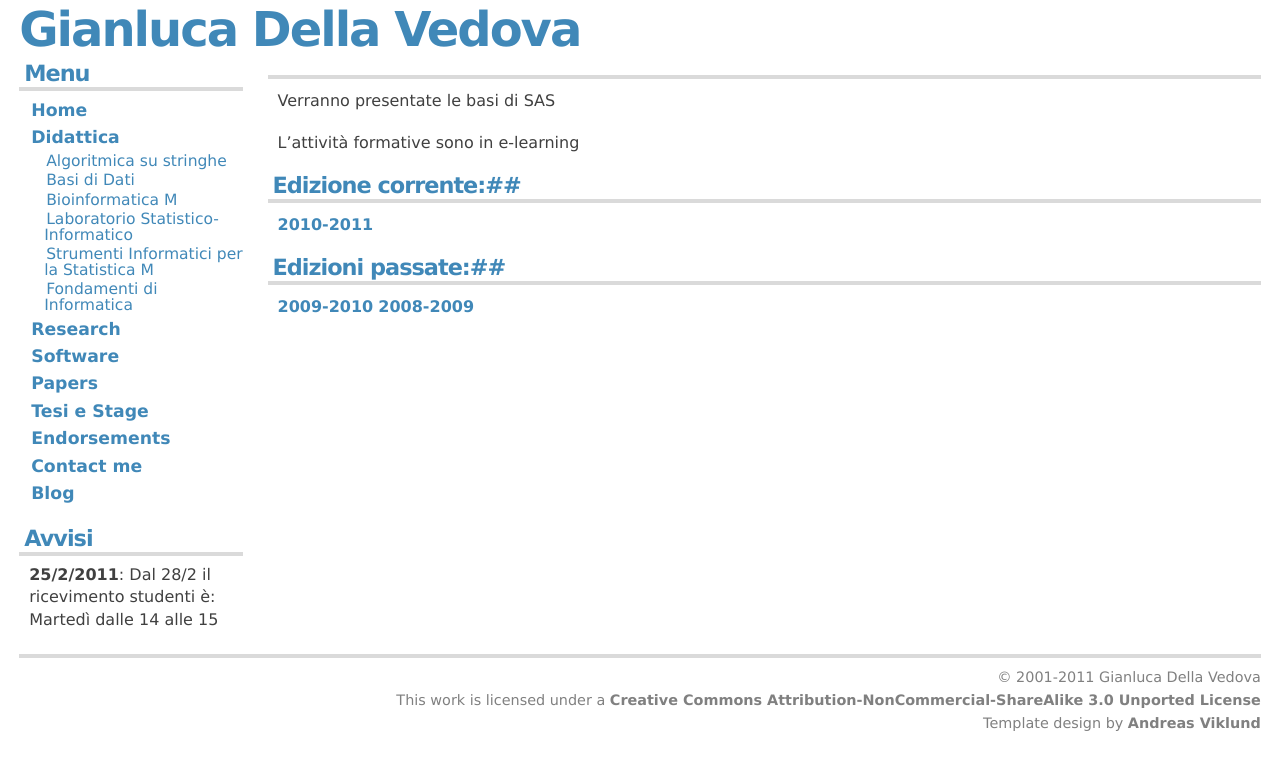
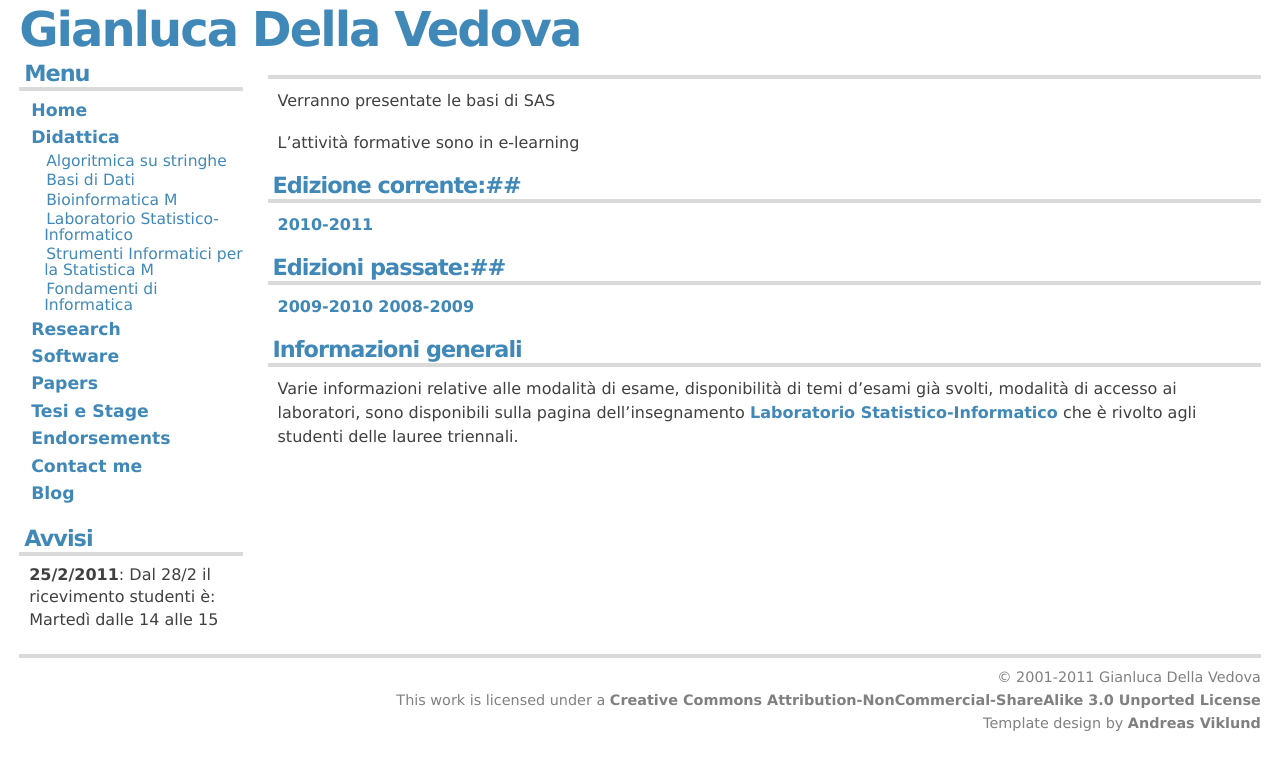
Before and after one commit to gdv/gianluca.dellavedova.org, a Jekyll site: the page built from didattica/Strumenti Informatici per la Statistica/index.md, in a window 1280 px wide. Shown: the top 770 px of the page. Built offline with Jekyll 4.4.1, drawn with Linux system fonts in a browser that asks for light colours; Markdown is read by kramdown in place of the engine named in the settings.

Commit message:
Informazioni per gli insegnamenti in e-learning

```diff
--- a/didattica/Strumenti Informatici per la Statistica/index.md
+++ b/didattica/Strumenti Informatici per la Statistica/index.md
@@ -16,3 +16,11 @@ L'attività formative sono in e-learning
 
 [2009-2010](2009-2010.html)
 [2008-2009](2008-2009.html)
+
+## Informazioni generali
+
+Varie informazioni relative alle modalità di esame, disponibilità di temi
+d'esami già svolti, modalità di accesso ai laboratori, sono disponibili sulla
+pagina dell'insegnamento
+[Laboratorio Statistico-Informatico](../Laboratorio Statistico-Informatico)
+che è rivolto agli studenti delle lauree triennali.
```
